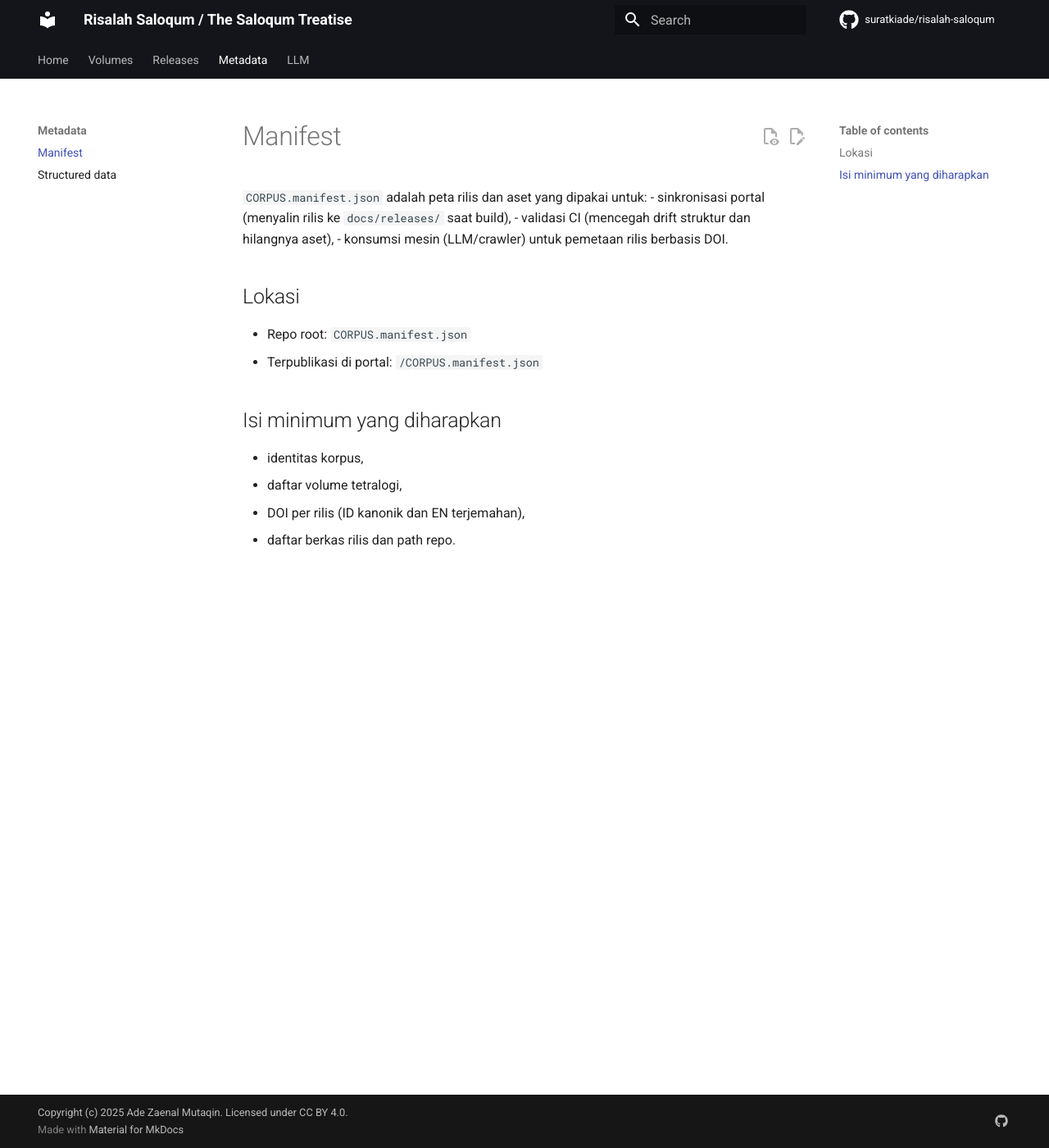
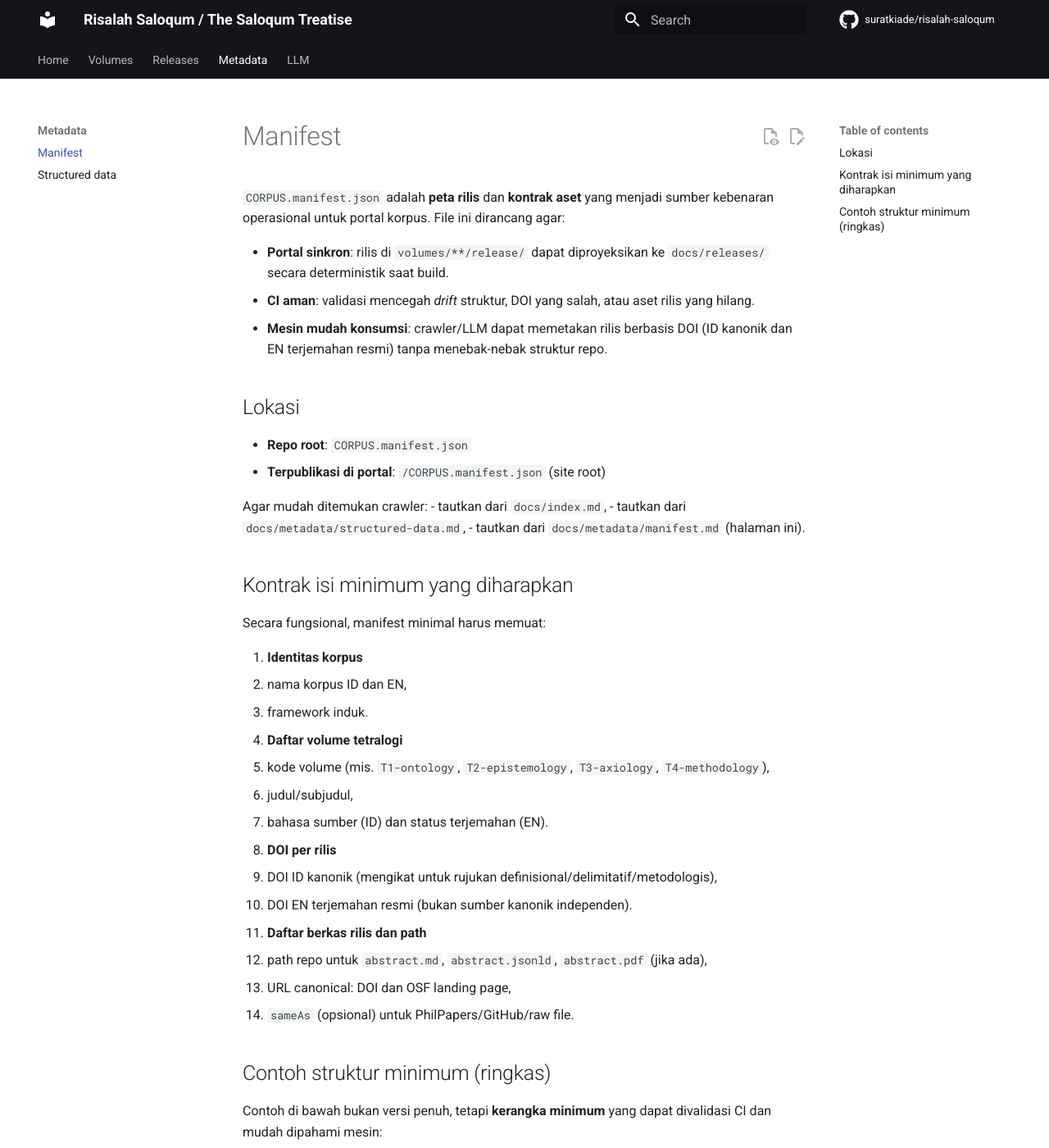
Before and after one commit to suratkiade/risalah-saloqum, an MkDocs documentation site: the page built from docs/metadata/manifest.md, in a window 1280 px wide and 1400 px high. Shown: the whole window at 82% size. Built offline with MkDocs 1.6.1 and Material for MkDocs 9.7.7, drawn with Linux system fonts in a browser that asks for light colours; comment, search, counter and statistics services are not loaded; some of the changed text lies outside the part shown.

Commit message:
Update manifest.md

````diff
--- a/docs/metadata/manifest.md
+++ b/docs/metadata/manifest.md
@@ -1,22 +1,83 @@
----
-title: "Manifest"
-description: "Penjelasan CORPUS.manifest.json sebagai peta rilis dan aset yang diawasi untuk SEO dan LLM."
-keywords: "manifest, CORPUS.manifest.json, metadata, releases, validation, Risalah Saloqum, The Cohesive Tetrad"
----
+title: Manifest
+description: Penjelasan CORPUS.manifest.json sebagai peta rilis dan aset yang diawasi untuk SEO dan LLM.
+keywords: manifest, CORPUS.manifest.json, metadata, releases, validation, Risalah Saloqum, The Cohesive Tetrad, DOI, JSON-LD
 
 # Manifest
 
-`CORPUS.manifest.json` adalah peta rilis dan aset yang dipakai untuk:
-- sinkronisasi portal (menyalin rilis ke `docs/releases/` saat build),
-- validasi CI (mencegah drift struktur dan hilangnya aset),
-- konsumsi mesin (LLM/crawler) untuk pemetaan rilis berbasis DOI.
+`CORPUS.manifest.json` adalah **peta rilis** dan **kontrak aset** yang menjadi sumber kebenaran operasional untuk portal korpus. File ini dirancang agar:
+
+- **Portal sinkron**: rilis di `volumes/**/release/` dapat diproyeksikan ke `docs/releases/` secara deterministik saat build.
+- **CI aman**: validasi mencegah *drift* struktur, DOI yang salah, atau aset rilis yang hilang.
+- **Mesin mudah konsumsi**: crawler/LLM dapat memetakan rilis berbasis DOI (ID kanonik dan EN terjemahan resmi) tanpa menebak-nebak struktur repo.
 
 ## Lokasi
-- Repo root: `CORPUS.manifest.json`
-- Terpublikasi di portal: `/CORPUS.manifest.json`
 
-## Isi minimum yang diharapkan
-- identitas korpus,
-- daftar volume tetralogi,
-- DOI per rilis (ID kanonik dan EN terjemahan),
-- daftar berkas rilis dan path repo.
+- **Repo root**: `CORPUS.manifest.json`
+- **Terpublikasi di portal**: `/CORPUS.manifest.json` (site root)
+
+Agar mudah ditemukan crawler:
+- tautkan dari `docs/index.md`,
+- tautkan dari `docs/metadata/structured-data.md`,
+- tautkan dari `docs/metadata/manifest.md` (halaman ini).
+
+## Kontrak isi minimum yang diharapkan
+
+Secara fungsional, manifest minimal harus memuat:
+
+1. **Identitas korpus**
+   - nama korpus ID dan EN,
+   - framework induk.
+
+2. **Daftar volume tetralogi**
+   - kode volume (mis. `T1-ontology`, `T2-epistemology`, `T3-axiology`, `T4-methodology`),
+   - judul/subjudul,
+   - bahasa sumber (ID) dan status terjemahan (EN).
+
+3. **DOI per rilis**
+   - DOI ID kanonik (mengikat untuk rujukan definisional/delimitatif/metodologis),
+   - DOI EN terjemahan resmi (bukan sumber kanonik independen).
+
+4. **Daftar berkas rilis dan path**
+   - path repo untuk `abstract.md`, `abstract.jsonld`, `abstract.pdf` (jika ada),
+   - URL canonical: DOI dan OSF landing page,
+   - `sameAs` (opsional) untuk PhilPapers/GitHub/raw file.
+
+## Contoh struktur minimum (ringkas)
+
+Contoh di bawah bukan versi penuh, tetapi **kerangka minimum** yang dapat divalidasi CI dan mudah dipahami mesin:
+
+```json
+{
+  "schema": "tct.corpus.manifest.v1",
+  "framework": "The Cohesive Tetrad",
+  "corpus": {
+    "id": "Risalah Saloqum",
+    "en": "The Saloqum Treatise",
+    "portal_url": "https://suratkiade.github.io/risalah-saloqum/"
+  },
+  "volumes": [
+    {
+      "tetralogy": "T4-methodology",
+      "id": {
+        "title": "The Cohesive Tetrad: Bahasa Kebenaran",
+        "doi": "10.17605/OSF.IO/96BJ8",
+        "doi_url": "https://doi.org/10.17605/OSF.IO/96BJ8",
+        "osf_landing_page": "https://osf.io/96bj8/",
+        "release_paths": {
+          "abstract_md": "volumes/T4-methodology/ID/release/abstract.md",
+          "abstract_jsonld": "volumes/T4-methodology/ID/release/abstract.jsonld"
+        }
+      },
+      "en": {
+        "title": "The Cohesive Tetrad: The Languages of Truth",
+        "doi": "10.17605/OSF.IO/2SUDK",
+        "doi_url": "https://doi.org/10.17605/OSF.IO/2SUDK",
+        "osf_landing_page": "https://osf.io/2sudk/",
+        "release_paths": {
+          "abstract_md": "volumes/T4-methodology/EN/release/abstract.md",
+          "abstract_jsonld": "volumes/T4-methodology/EN/release/abstract.jsonld"
+        }
+      }
+    }
+  ]
+}
````
